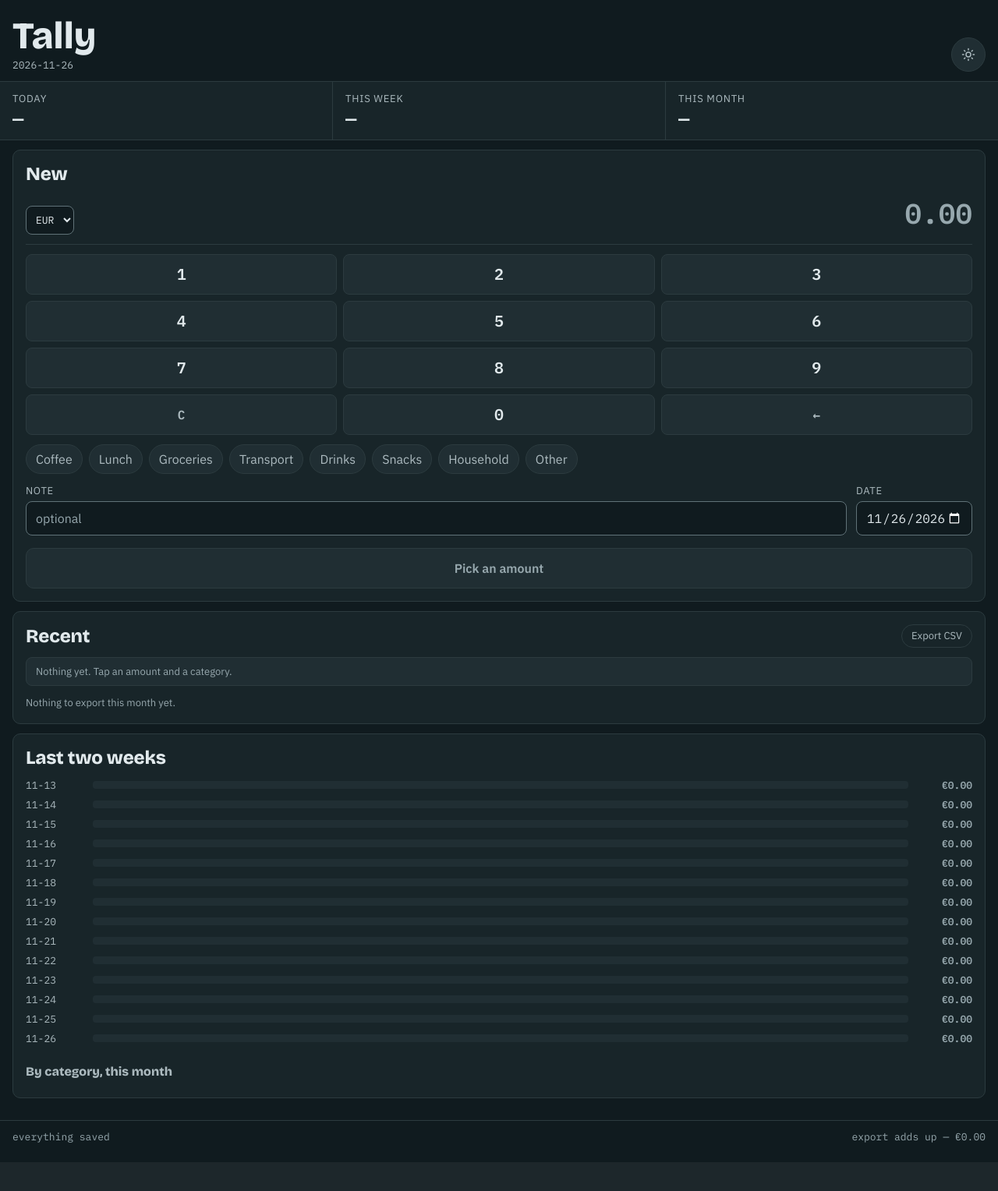
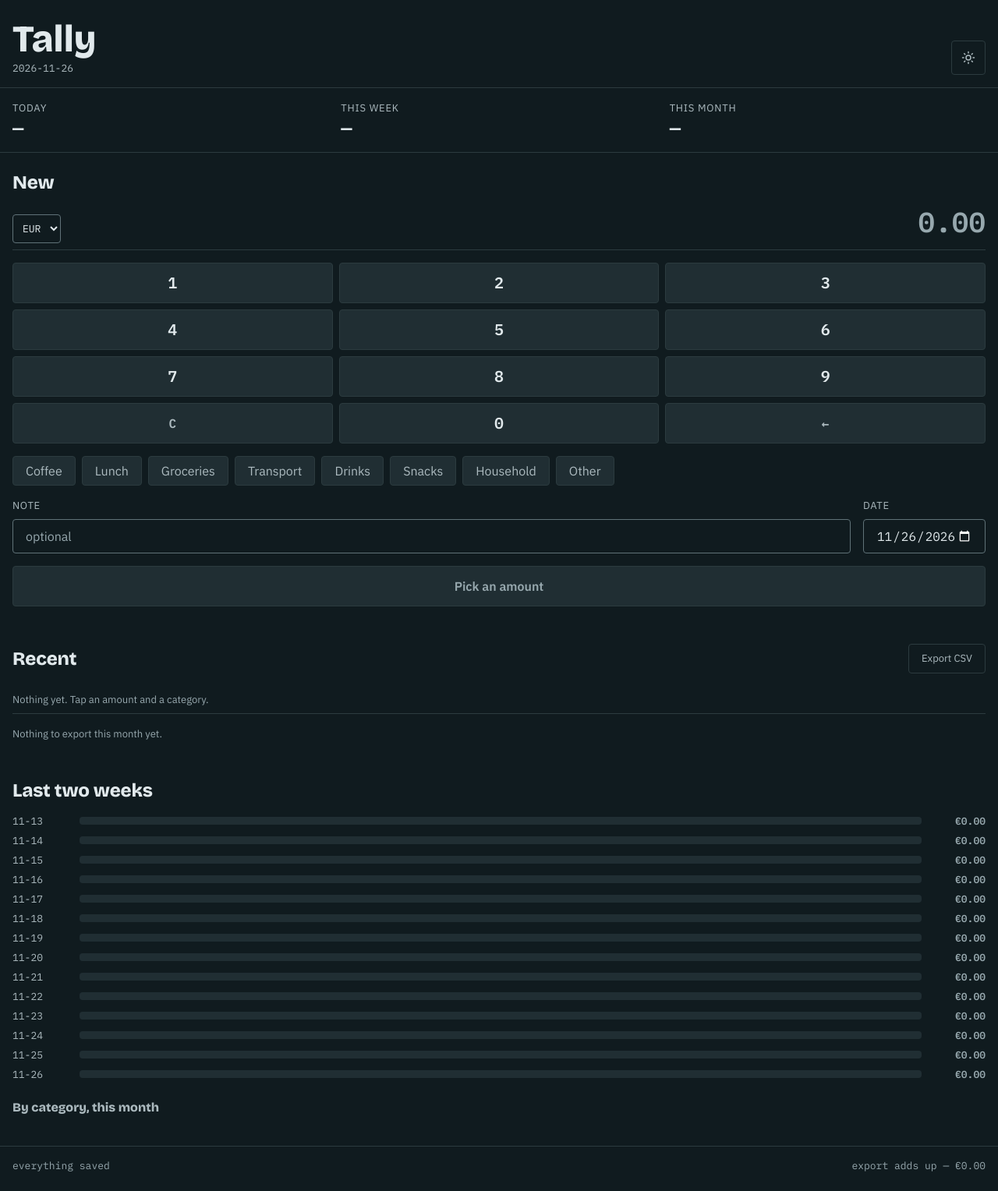
Before and after one commit to luke-zhang-cs-py/tally, a Flask app: page / in a window 1280 px wide. Shown: the whole page at 78% size. Before the commit the page ends 1491 px from the top, so only its background shows below. Run offline with Flask 3, Linux system fonts and the light colour scheme; data that the repository does not hold is empty.

Commit message:
Layout: hierarchy from type and space, not boxes
Per DESIGN.md, on the Flask page, its browser build and the write-up:

  * no boxed sections. The app's .card and the write-up's .panel lose
    their fill, border and 10px radius; app sections are separated by
    48px and their headings, write-up sections by 64px and one hairline.
  * no row of rounded cards. The write-up's five stat tiles are a
    left-aligned spec row: mono label, the figure in 48px mono, a line
    of what it counts, between two hairlines. The totals strip loses its
    cell fills and gap lines; the habit buttons are a left-aligned run,
    each as wide as its text, not an equal-width grid.
  * the entry list is rows with a hairline between them, not a box each.
  * radius 4px at most on every control (keys, chips, inputs, Save, the
    toggle, Export, Forget, write-up buttons); 0 on layout blocks.
  * an 8px rhythm: only even --space-N tokens exist now.
  * write-up buttons are outlined in border-strong (3:1 on the page) and
    get a visible focus ring.

Text now sits straight on the page where it used to sit on a card, so
the theme test checks those pairings too: warning on bg for "pending",
and accent, success and danger on bg on the write-up. TEST_LINES
refreshed; still 311 tests.

Co-Authored-By: Claude Opus 5.5 <noreply@anthropic.com>

```diff
--- a/static/css/style.css
+++ b/static/css/style.css
@@ -23,15 +23,13 @@
    WCAG AA and that it sets the same tokens as the default.
    ====================================================================== */
 :root {
-  /* spacing: --space-N is N x 4px. Offsets of 1-2px are hairlines, not
-     spacing, and stay as they are. */
-  --space-1: 4px;
+  /* spacing: --space-N is N x 4px, on an 8px rhythm, so only even N exist.
+     Offsets of 1-2px are hairlines, not spacing, and stay as they are. */
   --space-2: 8px;
-  --space-3: 12px;
   --space-4: 16px;
-  --space-5: 20px;
   --space-6: 24px;
-  --space-7: 28px;
+  --space-8: 32px;
+  --space-12: 48px;
 
   /* typography. The family scale is 3x a step: --text-sm (mono meta),
      --text-base (body, controls), --text-xl (headings), --text-display. The
@@ -58,13 +56,11 @@
   --tracking-label: 0.05em;
   --tracking-caps: 0.06em;
 
-  /* shape and size */
+  /* shape and size. 4px is the most a control is rounded; layout blocks
+     are not rounded at all. */
   --radius-xs: 4px;
-  --radius-sm: 8px;
-  --radius-md: 10px;
-  --radius-full: 999px;
   --tap: 44px;
-  --gap: var(--space-3);
+  --gap: var(--space-4);
 }
 
 /* ---- themes. :where(:root) has no specificity, so it is only the fallback
@@ -136,7 +132,7 @@ body {
 
 .top {
   display: flex; align-items: flex-end; justify-content: space-between;
-  gap: var(--gap); padding: var(--space-5) var(--space-4) var(--space-3);
+  gap: var(--gap); padding: var(--space-6) var(--space-4) var(--space-4);
   border-bottom: 1px solid var(--color-border);
 }
 h1 {
@@ -153,8 +149,8 @@ h1 {
 .themeToggle {
   display: inline-flex; align-items: center; justify-content: center;
   min-width: var(--tap); min-height: var(--tap); padding: 0;
-  background: var(--color-surface-subtle); color: var(--color-text-muted);
-  border: 1px solid var(--color-border); border-radius: var(--radius-full);
+  background: none; color: var(--color-text-muted);
+  border: 1px solid var(--color-border); border-radius: var(--radius-xs);
   cursor: pointer;
 }
 .themeToggle:hover { color: var(--color-text-primary); border-color: var(--color-border-strong); }
@@ -163,11 +159,14 @@ h1 {
 .themeToggle .moon { display: var(--icon-moon); }
 .themeToggle .sun { display: var(--icon-sun); }
 
+/* Three figures on the page itself, divided by space; one hairline under
+ * the row, none between the cells and no fill behind them. */
 .totals {
-  display: grid; grid-template-columns: repeat(3, 1fr);
-  gap: 1px; background: var(--color-border); border-bottom: 1px solid var(--color-border);
+  display: grid; grid-template-columns: repeat(3, minmax(0, 1fr));
+  gap: var(--space-4); padding: var(--space-4);
+  border-bottom: 1px solid var(--color-border);
 }
-.total { background: var(--color-surface); padding: var(--space-3) var(--space-4); }
+.total { min-width: 0; }
 .total .label {
   display: block; color: var(--color-text-muted); font-size: var(--text-sm);
   text-transform: uppercase; letter-spacing: var(--tracking-caps);
@@ -184,14 +183,13 @@ h1 {
   display: block; font-size: var(--text-sm); color: var(--color-text-muted); margin-top: 1px;
 }
 
-main { padding: var(--gap) var(--space-4) var(--space-7); display: grid; gap: var(--gap); }
+/* Sections are separated by space and their headings, not by boxes. The
+ * class is still .card because app.js shows and hides #usualCard by id. */
+main { padding: var(--space-6) var(--space-4) var(--space-8); display: grid; gap: var(--space-12); }
 
-.card {
-  background: var(--color-surface); border: 1px solid var(--color-border);
-  border-radius: var(--radius-md); padding: var(--space-4);
-}
+.card { min-width: 0; }
 .card h2 {
-  margin: 0 0 var(--space-3);
+  margin: 0 0 var(--space-4);
   font: var(--weight-display-heavy) var(--text-lg)/var(--leading-snug) var(--font-display);
   letter-spacing: var(--tracking-tight);
 }
@@ -202,18 +200,19 @@ main { padding: var(--gap) var(--space-4) var(--space-7); display: grid; gap: va
 }
 .cardHead {
   display: flex; align-items: center; justify-content: space-between;
-  gap: var(--space-3); margin-bottom: var(--space-3);
+  gap: var(--space-4); margin-bottom: var(--space-4);
 }
 .cardHead h2 { margin: 0; }
-.hint { margin: var(--space-3) 0 0; color: var(--color-text-subtle); font-size: var(--text-sm); }
+.hint { margin: var(--space-4) 0 0; color: var(--color-text-subtle); font-size: var(--text-sm); }
 
 /* -------------------------------------------------------- the shortcuts */
 
-.usual { display: grid; grid-template-columns: repeat(auto-fill, minmax(148px, 1fr)); gap: var(--space-2); }
+/* A left-aligned run of buttons, each as wide as what it says. */
+.usual { display: flex; flex-wrap: wrap; gap: var(--space-2); }
 .usual button {
   min-height: var(--tap); text-align: left;
   background: var(--color-surface-subtle); border: 1px solid var(--color-border);
-  border-radius: var(--radius-sm); padding: var(--space-2) var(--space-3);
+  border-radius: var(--radius-xs); padding: var(--space-2) var(--space-4);
   color: var(--color-text-primary); cursor: pointer;
   display: grid; gap: 1px;
 }
@@ -232,9 +231,9 @@ main { padding: var(--gap) var(--space-4) var(--space-7); display: grid; gap: va
 /* ------------------------------------------------------------ the keypad */
 
 .amountRow {
-  display: flex; align-items: baseline; gap: var(--space-3);
-  padding: var(--space-1) 0 var(--space-3); border-bottom: 1px solid var(--color-border);
-  margin-bottom: var(--space-3);
+  display: flex; align-items: baseline; gap: var(--space-4);
+  padding: 0 0 var(--space-2); border-bottom: 1px solid var(--color-border);
+  margin-bottom: var(--space-4);
 }
 .amount {
   flex: 1; text-align: right;
@@ -244,7 +243,7 @@ main { padding: var(--gap) var(--space-4) var(--space-7); display: grid; gap: va
 .amount.zero { color: var(--color-text-subtle); }
 .currencyPick select {
   min-height: 36px; background: var(--color-bg); color: var(--color-text-primary);
-  border: 1px solid var(--color-border-strong); border-radius: var(--radius-sm);
+  border: 1px solid var(--color-border-strong); border-radius: var(--radius-xs);
   padding: var(--space-2);
   font: var(--weight-regular) var(--text-sm) var(--font-mono);
 }
@@ -253,16 +252,16 @@ main { padding: var(--gap) var(--space-4) var(--space-7); display: grid; gap: va
 .keys button {
   min-height: 52px; font: var(--weight-semibold) var(--text-md) var(--font-mono);
   background: var(--color-surface-subtle); color: var(--color-text-primary);
-  border: 1px solid var(--color-border); border-radius: var(--radius-sm); cursor: pointer;
+  border: 1px solid var(--color-border); border-radius: var(--radius-xs); cursor: pointer;
 }
 .keys button:active { background: var(--color-surface-pressed); }
 .keys button.soft { font-size: var(--text-base); color: var(--color-text-muted); }
 
-.chips { display: flex; flex-wrap: wrap; gap: var(--space-2); margin: var(--space-3) 0 var(--space-1); }
+.chips { display: flex; flex-wrap: wrap; gap: var(--space-2); margin: var(--space-4) 0 var(--space-2); }
 .chips button {
-  min-height: 36px; padding: var(--space-2) var(--space-3);
+  min-height: 36px; padding: var(--space-2) var(--space-4);
   background: var(--color-surface-subtle); color: var(--color-text-muted);
-  border: 1px solid var(--color-border); border-radius: var(--radius-full);
+  border: 1px solid var(--color-border); border-radius: var(--radius-xs);
   font: var(--weight-regular) var(--text-base) var(--font-sans); cursor: pointer;
 }
 .chips button[aria-pressed="true"] {
@@ -271,10 +270,10 @@ main { padding: var(--gap) var(--space-4) var(--space-7); display: grid; gap: va
 }
 
 .row {
-  display: flex; gap: var(--space-3); align-items: flex-end; flex-wrap: wrap;
-  margin-top: var(--space-3);
+  display: flex; gap: var(--space-4); align-items: flex-end; flex-wrap: wrap;
+  margin-top: var(--space-4);
 }
-.field { display: flex; flex-direction: column; gap: var(--space-1); min-width: 110px; }
+.field { display: flex; flex-direction: column; gap: var(--space-2); min-width: 110px; }
 .field.grow { flex: 1 1 160px; }
 .field > span {
   color: var(--color-text-muted); font-size: var(--text-sm);
@@ -283,8 +282,8 @@ main { padding: var(--gap) var(--space-4) var(--space-7); display: grid; gap: va
 input {
   min-height: var(--tap); font: var(--weight-regular) var(--text-base) var(--font-sans);
   background: var(--color-bg); color: var(--color-text-primary);
-  border: 1px solid var(--color-border-strong); border-radius: var(--radius-sm);
-  padding: var(--space-2) var(--space-3);
+  border: 1px solid var(--color-border-strong); border-radius: var(--radius-xs);
+  padding: var(--space-2) var(--space-4);
 }
 input::placeholder { color: var(--color-text-subtle); }
 input[type="date"] { font-family: var(--font-mono); font-variant-numeric: tabular-nums; }
@@ -294,7 +293,7 @@ input:focus { outline: 2px solid var(--color-accent); outline-offset: -1px; }
   width: 100%; min-height: 52px; margin-top: var(--space-4);
   background: var(--color-accent); border: 1px solid var(--color-accent);
   color: var(--color-text-on-accent);
-  border-radius: var(--radius-md); font: var(--weight-semibold) var(--text-base) var(--font-sans);
+  border-radius: var(--radius-xs); font: var(--weight-semibold) var(--text-base) var(--font-sans);
   cursor: pointer;
 }
 .save:disabled {
@@ -304,12 +303,12 @@ input:focus { outline: 2px solid var(--color-accent); outline-offset: -1px; }
 
 /* ---------------------------------------------------------- the entries */
 
-.entries { list-style: none; margin: 0; padding: 0; display: grid; gap: var(--space-2); }
+/* Rows of a list, one hairline between them -- not a box per entry. */
+.entries { list-style: none; margin: 0; padding: 0; }
 .entries li {
-  display: grid; grid-template-columns: 1fr auto auto; gap: var(--space-3);
-  align-items: center; padding: var(--space-2) var(--space-3);
-  background: var(--color-surface-subtle); border: 1px solid var(--color-border);
-  border-radius: var(--radius-sm);
+  display: grid; grid-template-columns: 1fr auto auto; gap: var(--space-4);
+  align-items: center; padding: var(--space-2) 0;
+  border-bottom: 1px solid var(--color-border);
 }
 .entries .what { font-size: var(--text-base); }
 .entries .when {
@@ -349,9 +348,9 @@ input:focus { outline: 2px solid var(--color-accent); outline-offset: -1px; }
 /* ------------------------------------------------------------- messages */
 
 .chip {
-  display: inline-flex; align-items: center; gap: var(--space-1);
-  font-size: var(--text-sm); padding: var(--space-1) var(--space-3); text-decoration: none;
-  border: 1px solid var(--color-border); border-radius: var(--radius-full);
+  display: inline-flex; align-items: center; gap: var(--space-2);
+  font-size: var(--text-sm); padding: var(--space-2) var(--space-4); text-decoration: none;
+  border: 1px solid var(--color-border); border-radius: var(--radius-xs);
   color: var(--color-text-muted);
 }
 a.chip:hover { border-color: var(--color-text-muted); color: var(--color-text-primary); }
@@ -366,7 +365,7 @@ a.chip:hover { border-color: var(--color-text-muted); color: var(--color-text-pr
 
 .foot {
   display: flex; justify-content: space-between; gap: var(--gap);
-  flex-wrap: wrap; padding: var(--space-3) var(--space-4) var(--space-6);
+  flex-wrap: wrap; padding: var(--space-4) var(--space-4) var(--space-6);
   border-top: 1px solid var(--color-border);
   color: var(--color-text-subtle); font: var(--weight-regular) var(--text-sm) var(--font-mono);
 }
```
Also changed, not shown: docs/app/css/static.css (+4 -4 lines), docs/app/css/style.css (+49 -50 lines), docs/index.html (+57 -51 lines), tests/test_theme.py (+11 -6 lines), tools/static_src/css/static.css (+4 -4 lines).
